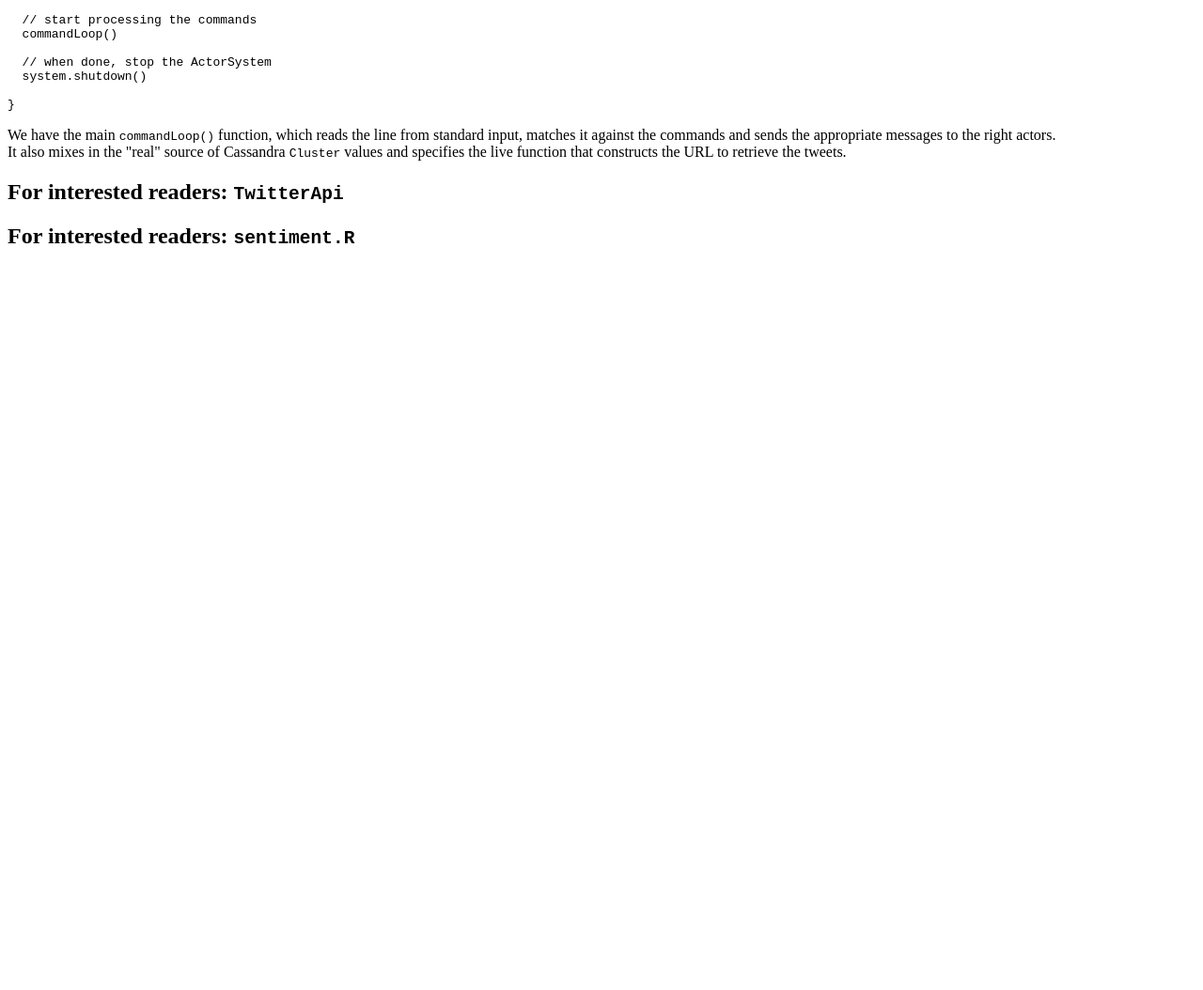
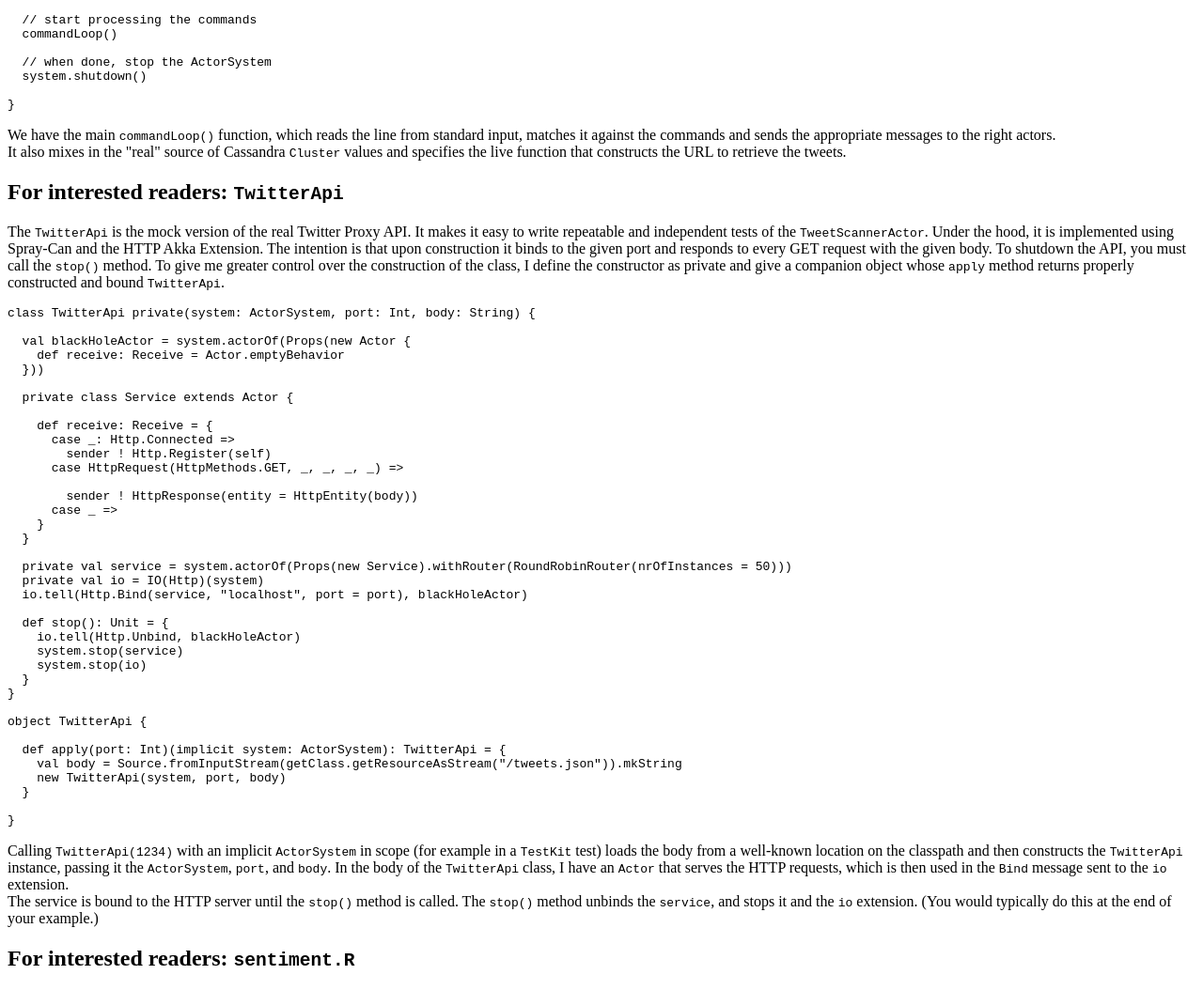
Before and after one commit to eigengo/activator-akka-cassandra, a plain HTML site: page tutorial/index.html in a window 1280 px wide. Shown: the part 7666-8720 px from the top of the page at 94% size. Before the commit the page ends 7951 px from the top, so only its background shows below. Drawn offline with Linux system fonts and the light colour scheme; files whose address does not match are found by name.

Commit message:
Tutorial

```diff
--- a/tutorial/index.html
+++ b/tutorial/index.html
@@ -580,7 +580,65 @@ object Main extends App with ConfigCassandraCluster {
 <div>
     <h2>For interested readers: <code>TwitterApi</code></h2>
     <p>
+        The <code>TwitterApi</code> is the mock version of the real Twitter Proxy API. It makes it easy
+        to write repeatable and independent tests of the <code>TweetScannerActor</code>. Under the hood,
+        it is implemented using Spray-Can and the HTTP Akka Extension.
+        The intention is that upon construction it binds to the given port and responds to every GET request
+        with the given body. To shutdown the API, you must call the <code>stop()</code> method. To give me
+        greater control over the construction of the class, I define the constructor as private and give
+        a companion object whose <code>apply</code> method returns properly constructed and bound
+        <code>TwitterApi</code>.
+    </p>
+<code><pre>
+class TwitterApi private(system: ActorSystem, port: Int, body: String) {
 
+  val blackHoleActor = system.actorOf(Props(new Actor {
+    def receive: Receive = Actor.emptyBehavior
+  }))
+
+  private class Service extends Actor {
+
+    def receive: Receive = {
+      case _: Http.Connected =>
+        sender ! Http.Register(self)
+      case HttpRequest(HttpMethods.GET, _, _, _, _) =>
+
+        sender ! HttpResponse(entity = HttpEntity(body))
+      case _ =>
+    }
+  }
+
+  private val service = system.actorOf(Props(new Service).withRouter(RoundRobinRouter(nrOfInstances = 50)))
+  private val io = IO(Http)(system)
+  io.tell(Http.Bind(service, "localhost", port = port), blackHoleActor)
+
+  def stop(): Unit = {
+    io.tell(Http.Unbind, blackHoleActor)
+    system.stop(service)
+    system.stop(io)
+  }
+}
+
+object TwitterApi {
+
+  def apply(port: Int)(implicit system: ActorSystem): TwitterApi = {
+    val body = Source.fromInputStream(getClass.getResourceAsStream("/tweets.json")).mkString
+    new TwitterApi(system, port, body)
+  }
+
+}
+</pre></code>
+    <p>
+        Calling <code>TwitterApi(1234)</code> with an implicit <code>ActorSystem</code> in scope
+        (for example in a <code>TestKit</code> test) loads the body from a well-known location
+        on the classpath and then constructs the <code>TwitterApi</code> instance, passing it the
+        <code>ActorSystem</code>, <code>port</code>, and <code>body</code>.
+        In the body of the <code>TwitterApi</code> class, I have an <code>Actor</code> that serves
+        the HTTP requests, which is then used in the <code>Bind</code> message sent to the <code>io</code>
+        extension.<br/>
+        The service is bound to the HTTP server until the <code>stop()</code> method is called. The <code>stop()</code>
+        method unbinds the <code>service</code>, and stops it and the <code>io</code> extension.
+        (You would typically do this at the end of your example.)
     </p>
 </div>
 <div>
```
